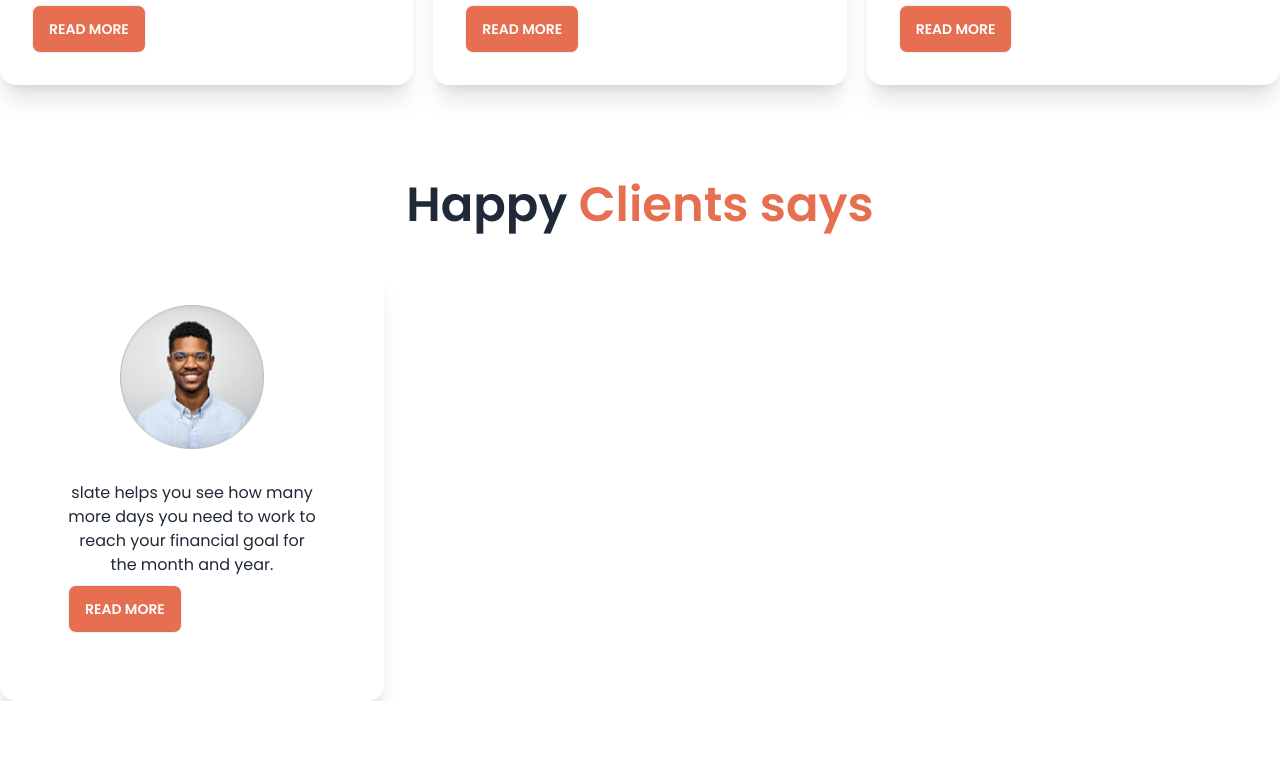
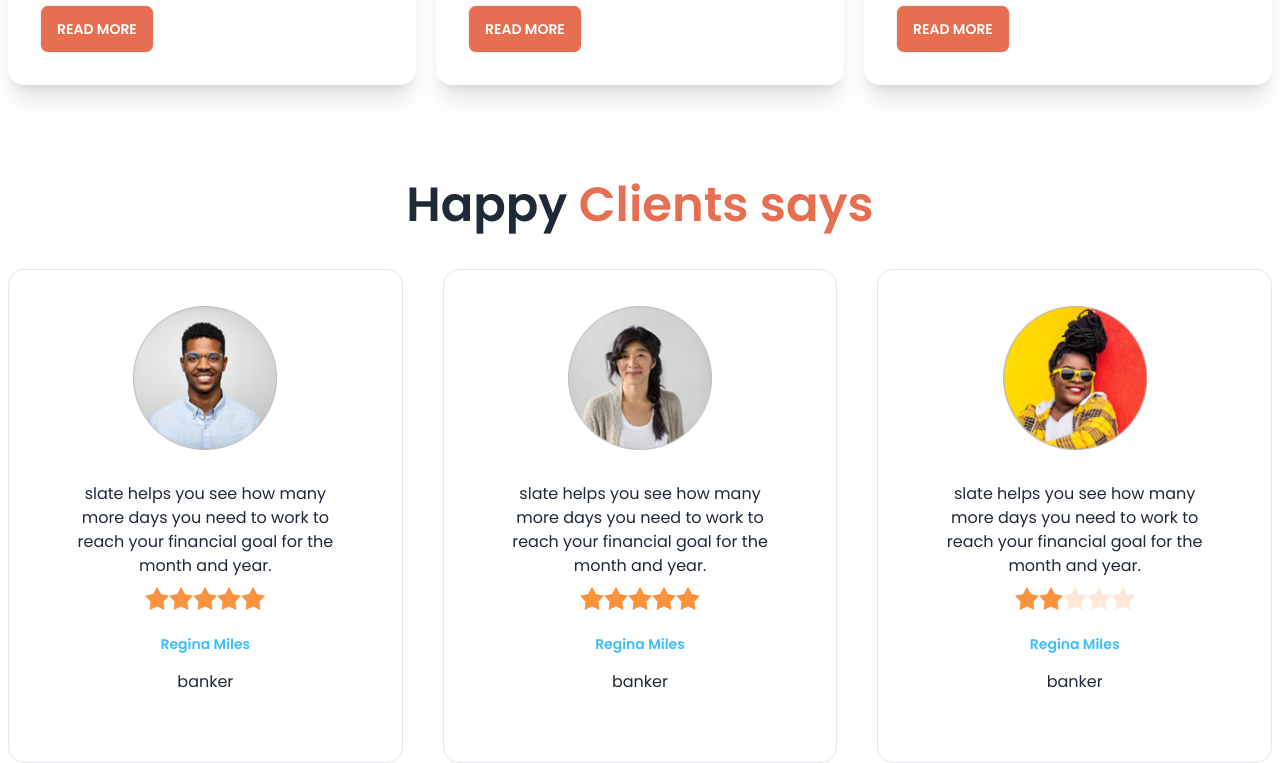
Before and after one commit to khalilulla222/biker-zone-with-daisy-UI, a plain HTML site: page index.html in a window 1280 px wide. Shown: the part 1742-2505 px from the top of the page. Before the commit the page ends 2443 px from the top, so only its background shows below. Drawn offline with nearby package versions, Linux system fonts and the light colour scheme.

Commit message:
finished happy clients

```diff
--- a/index.html
+++ b/index.html
@@ -179,8 +179,8 @@
           <img src="images/others/feature-bike.png" alt="">
          </div>
       </section>
-      <!-- latest news -->
-      <section class="my-24">
+      <!-- latest bikes -->
+      <section class="my-24 mx-2">
         <h3 class="text-5xl font-semibold text-center mb-10">
           Latest Bikes
         </h3>
@@ -221,19 +221,65 @@
         </div>
       </section>
       <!-- Happy clients -->
-      <section class="my-25">
+      <section class="my-25 mx-2">
         <h3 class="text-5xl font-semibold text-center mb-10">
           Happy <span class="text-bike-primary">Clients says</span>
         </h3>
-        <div>
+        <div class="grid grid-cols-1 md:grid-cols-2 lg:grid-cols-3 gap-10">
           <!-- first review -->
-          <div class="card w-96  bg-base-100 p-9 shadow-xl">
+          <div class="card bg-base-100 p-9 border border-gray-200">
             <figure><img class="w-36" src="/images/others/user-1.png" alt="Bikes" /></figure>
             <div class="card-body">
 
               <p class=" text-center">slate helps you see how many more days you need to work to reach your financial goal for the month and year.</p>
-              <div class="card-actions ">
-                <button class="btn text-white bg-bike-primary uppercase">Read More</button>
+              <div class="rating justify-center">
+                <input type="radio" name="rating-2" class="mask mask-star-2 bg-orange-400" />
+                <input type="radio" name="rating-2" class="mask mask-star-2 bg-orange-400" checked />
+                <input type="radio" name="rating-2" class="mask mask-star-2 bg-orange-400" />
+                <input type="radio" name="rating-2" class="mask mask-star-2 bg-orange-400" />
+                <input type="radio" name="rating-2" class="mask mask-star-2 bg-orange-400" />
+              </div>
+              <div class=" text-center space-y-4 mt-4 ">
+                <h4 class="text-sm font-semibold text-info">Regina Miles</h4>
+                <p>banker</p>
+              </div>
+            </div>
+          </div>
+          <!-- second review -->
+          <div class="card bg-base-100 p-9 border border-gray-200">
+            <figure><img class="w-36" src="/images/others/user-2.png" alt="Bikes" /></figure>
+            <div class="card-body">
+
+              <p class=" text-center">slate helps you see how many more days you need to work to reach your financial goal for the month and year.</p>
+              <div class="rating justify-center">
+                <input type="radio" name="rating-2" class="mask mask-star-2 bg-orange-400" />
+                <input type="radio" name="rating-2" class="mask mask-star-2 bg-orange-400" checked />
+                <input type="radio" name="rating-2" class="mask mask-star-2 bg-orange-400" />
+                <input type="radio" name="rating-2" class="mask mask-star-2 bg-orange-400" />
+                <input type="radio" name="rating-2" class="mask mask-star-2 bg-orange-400" />
+              </div>
+              <div class=" text-center space-y-4 mt-4 ">
+                <h4 class="text-sm font-semibold text-info">Regina Miles</h4>
+                <p>banker</p>
+              </div>
+            </div>
+          </div>
+          <!-- third review -->
+          <div class="card bg-base-100 p-9 border border-gray-200">
+            <figure><img class="w-36" src="/images/others/user-3.png" alt="Bikes" /></figure>
+            <div class="card-body">
+
+              <p class=" text-center">slate helps you see how many more days you need to work to reach your financial goal for the month and year.</p>
+              <div class="rating justify-center">
+                <input type="radio" name="rating-2" class="mask mask-star-2 bg-orange-400" />
+                <input type="radio" name="rating-2" class="mask mask-star-2 bg-orange-400" checked />
+                <input type="radio" name="rating-2" class="mask mask-star-2 bg-orange-400" />
+                <input type="radio" name="rating-2" class="mask mask-star-2 bg-orange-400" />
+                <input type="radio" name="rating-2" class="mask mask-star-2 bg-orange-400" />
+              </div>
+              <div class=" text-center space-y-4 mt-4">
+                <h4 class="text-sm font-semibold text-info">Regina Miles</h4>
+                <p>banker</p>
               </div>
             </div>
           </div>
```
